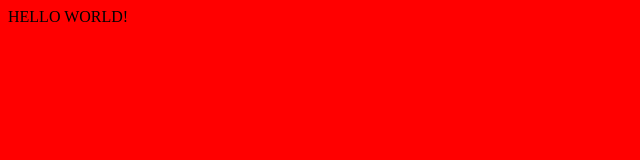
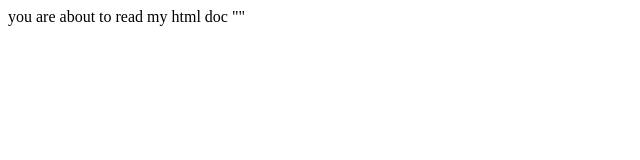
Before and after one commit to jacobsackor/Art277, a plain HTML site: page index.html in a window 1280 px wide. Shown: the whole page, without its empty margins (0-640 px from the left). Drawn offline with Linux system fonts and the light colour scheme.

Commit message:
My doc 1
My second file

```diff
--- a/index.html
+++ b/index.html
@@ -1,9 +1,13 @@
 <!DOCTYPE html>
-   <html>
-        <head>
-	<title> My First HTML Document </title>
-        </head>
-        <body bgcolor="red">
-	HELLO WORLD!
-        </body>
-   </html>
+<html>
+<head>
+  <meta charset="UTF-8">
+  <meta name="viewport" content="width=device-width, initial-scale=1">
+	<title>I love html</title>
+	<link rel="stylesheet" href="style.css">
+</head>
+<body>
+  you are about to read my html doc
+
+</body>""
+</html>
```
